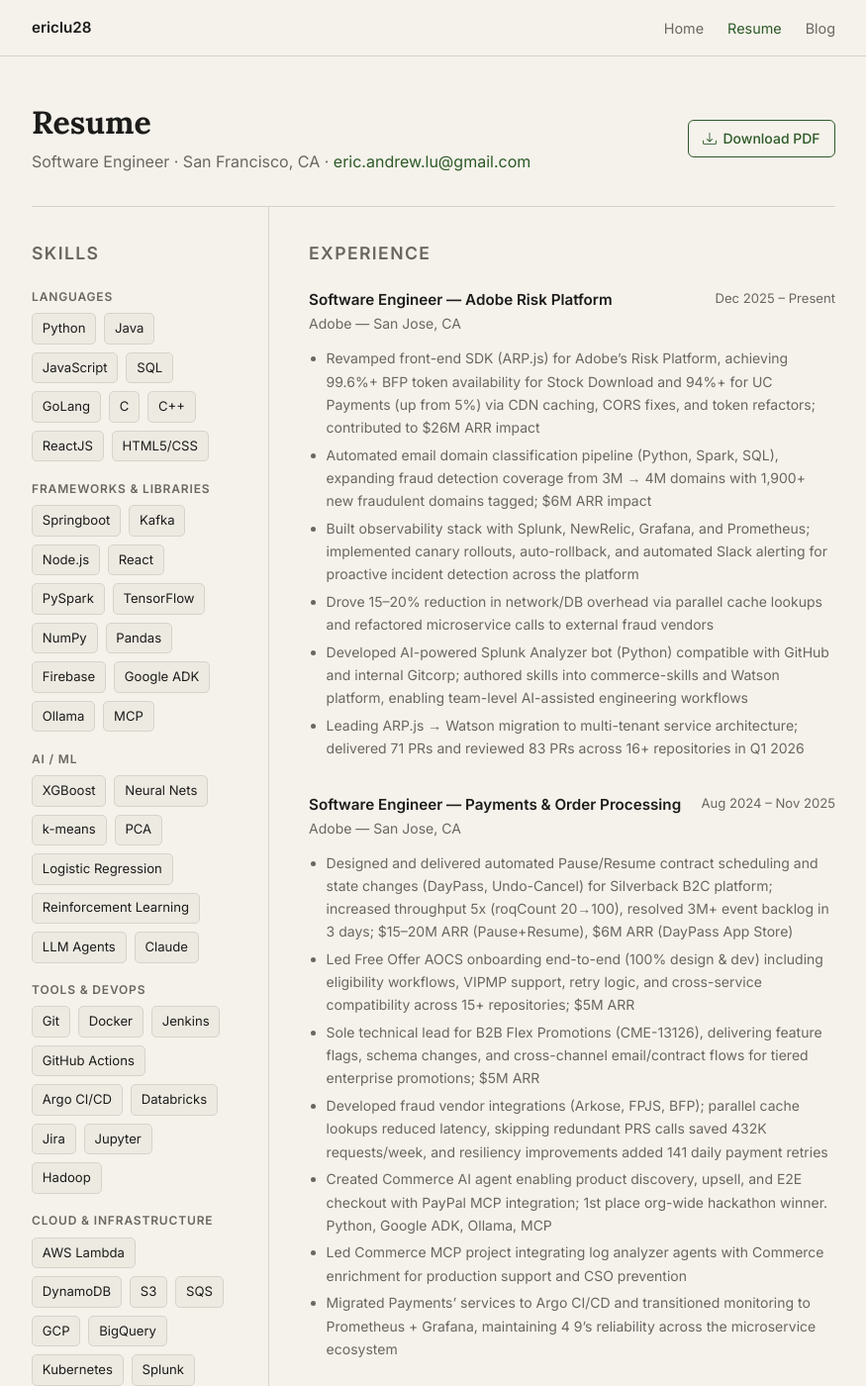
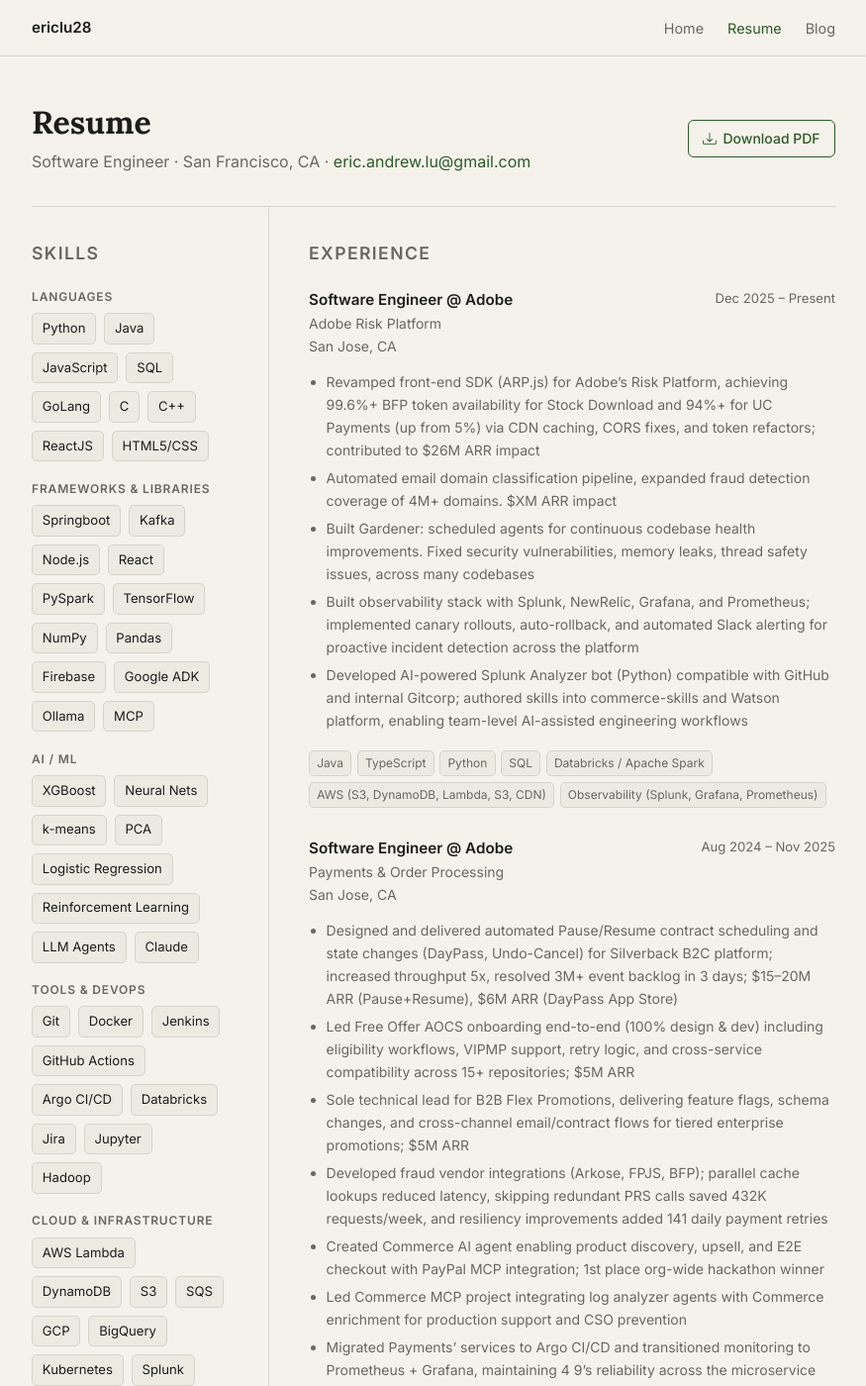
Before and after one commit to ericlu28/ericlu28.github.io, a Jekyll site: the page built from resume.html, in a window 1280 px wide and 1400 px high. Shown: the whole window at 99% size, without its empty margins (202-1077 px from the left). Built offline with Jekyll 4.4.1, drawn with Linux system fonts in a browser that asks for light colours; some of the changed text lies outside the part shown.

Commit message:
Adobe ARP

```diff
--- a/css/style.css
+++ b/css/style.css
@@ -455,6 +455,19 @@
 }
 .resume-entry ul li { margin-bottom: 0.3rem; }
 
+.resume-entry-tools {
+  grid-column: 1 / -1;
+  display: flex;
+  flex-wrap: wrap;
+  gap: 0.35rem;
+  margin-top: 0.6rem;
+}
+.resume-entry-tools .skill-tag {
+  font-size: 0.75rem;
+  padding: 0.2em 0.6em;
+  color: var(--muted);
+}
+
 .skills-grid {
   display: flex;
   flex-wrap: wrap;
--- a/resume.html
+++ b/resume.html
@@ -126,41 +126,68 @@
 
         <div class="resume-entry">
           <div>
-            <div class="resume-entry-title">Software Engineer &mdash; Adobe Risk Platform</div>
-            <div class="resume-entry-sub">Adobe &mdash; San Jose, CA</div>
+            <div class="resume-entry-title">Software Engineer @ Adobe</div>
+            <div class="resume-entry-sub">Adobe Risk Platform</div>
+            <div class="resume-entry-sub">San Jose, CA</div>
           </div>
           <div class="resume-entry-date">Dec 2025 &ndash; Present</div>
           <ul>
             <li>Revamped front-end SDK (ARP.js) for Adobe&rsquo;s Risk Platform, achieving 99.6%+ BFP token availability for Stock Download and 94%+ for UC Payments (up from 5%) via CDN caching, CORS fixes, and token refactors; contributed to $26M ARR impact</li>
-            <li>Automated email domain classification pipeline (Python, Spark, SQL), expanding fraud detection coverage from 3M &rarr; 4M domains with 1,900+ new fraudulent domains tagged; $6M ARR impact</li>
+            <li>Automated email domain classification pipeline, expanded fraud detection coverage of 4M+ domains. $XM ARR impact</li>
+            <li>Built Gardener: scheduled agents for continuous codebase health improvements. Fixed security vulnerabilities, memory leaks, thread safety issues, across many codebases</li>
             <li>Built observability stack with Splunk, NewRelic, Grafana, and Prometheus; implemented canary rollouts, auto-rollback, and automated Slack alerting for proactive incident detection across the platform</li>
-            <li>Drove 15&ndash;20% reduction in network/DB overhead via parallel cache lookups and refactored microservice calls to external fraud vendors</li>
             <li>Developed AI-powered Splunk Analyzer bot (Python) compatible with GitHub and internal Gitcorp; authored skills into commerce-skills and Watson platform, enabling team-level AI-assisted engineering workflows</li>
-            <li>Leading ARP.js &rarr; Watson migration to multi-tenant service architecture; delivered 71 PRs and reviewed 83 PRs across 16+ repositories in Q1 2026</li>
           </ul>
+          <div class="resume-entry-tools">
+            <span class="skill-tag">Java</span>
+            <span class="skill-tag">TypeScript</span>
+            <span class="skill-tag">Python</span>
+            <span class="skill-tag">SQL</span>
+            <span class="skill-tag">Databricks / Apache Spark</span>
+            <span class="skill-tag">AWS (S3, DynamoDB, Lambda, S3, CDN)</span>
+            <span class="skill-tag">Observability (Splunk, Grafana, Prometheus)</span>
+          </div>
         </div>
 
         <div class="resume-entry">
           <div>
-            <div class="resume-entry-title">Software Engineer &mdash; Payments &amp; Order Processing</div>
-            <div class="resume-entry-sub">Adobe &mdash; San Jose, CA</div>
+            <div class="resume-entry-title">Software Engineer @ Adobe</div>
+            <div class="resume-entry-sub">Payments &amp; Order Processing</div>
+            <div class="resume-entry-sub">San Jose, CA</div>
           </div>
           <div class="resume-entry-date">Aug 2024 &ndash; Nov 2025</div>
           <ul>
-            <li>Designed and delivered automated Pause/Resume contract scheduling and state changes (DayPass, Undo-Cancel) for Silverback B2C platform; increased throughput 5x (roqCount 20&rarr;100), resolved 3M+ event backlog in 3 days; $15&ndash;20M ARR (Pause+Resume), $6M ARR (DayPass App Store)</li>
+            <li>Designed and delivered automated Pause/Resume contract scheduling and state changes (DayPass, Undo-Cancel) for Silverback B2C platform; increased throughput 5x, resolved 3M+ event backlog in 3 days; $15&ndash;20M ARR (Pause+Resume), $6M ARR (DayPass App Store)</li>
             <li>Led Free Offer AOCS onboarding end-to-end (100% design &amp; dev) including eligibility workflows, VIPMP support, retry logic, and cross-service compatibility across 15+ repositories; $5M ARR</li>
-            <li>Sole technical lead for B2B Flex Promotions (CME-13126), delivering feature flags, schema changes, and cross-channel email/contract flows for tiered enterprise promotions; $5M ARR</li>
+            <li>Sole technical lead for B2B Flex Promotions, delivering feature flags, schema changes, and cross-channel email/contract flows for tiered enterprise promotions; $5M ARR</li>
             <li>Developed fraud vendor integrations (Arkose, FPJS, BFP); parallel cache lookups reduced latency, skipping redundant PRS calls saved 432K requests/week, and resiliency improvements added 141 daily payment retries</li>
-            <li>Created Commerce AI agent enabling product discovery, upsell, and E2E checkout with PayPal MCP integration; 1st place org-wide hackathon winner. Python, Google ADK, Ollama, MCP</li>
+            <li>Created Commerce AI agent enabling product discovery, upsell, and E2E checkout with PayPal MCP integration; 1st place org-wide hackathon winner</li>
             <li>Led Commerce MCP project integrating log analyzer agents with Commerce enrichment for production support and CSO prevention</li>
             <li>Migrated Payments&rsquo; services to Argo CI/CD and transitioned monitoring to Prometheus + Grafana, maintaining 4 9&rsquo;s reliability across the microservice ecosystem</li>
           </ul>
+          <div class="resume-entry-tools">
+            <span class="skill-tag">Java</span>
+            <span class="skill-tag">Springboot</span>
+            <span class="skill-tag">Kafka</span>
+            <span class="skill-tag">SQS</span>
+            <span class="skill-tag">DynamoDB</span>
+            <span class="skill-tag">S3</span>
+            <span class="skill-tag">Lambda</span>
+            <span class="skill-tag">Argo CI/CD</span>
+            <span class="skill-tag">Prometheus</span>
+            <span class="skill-tag">Grafana</span>
+            <span class="skill-tag">Python</span>
+            <span class="skill-tag">Google ADK</span>
+            <span class="skill-tag">Ollama</span>
+            <span class="skill-tag">MCP</span>
+          </div>
         </div>
 
         <div class="resume-entry">
           <div>
-            <div class="resume-entry-title">Software Engineer Intern &mdash; Payments</div>
-            <div class="resume-entry-sub">Adobe &mdash; San Jose, CA</div>
+            <div class="resume-entry-title">Software Engineer Intern @ Adobe</div>
+            <div class="resume-entry-sub">Payments</div>
+            <div class="resume-entry-sub">San Jose, CA</div>
           </div>
           <div class="resume-entry-date">May &ndash; Aug 2023</div>
           <ul>
@@ -168,45 +195,70 @@
             <li>Built end-to-end data mining processes on payment data to optimize retry schedule with 42 actionable recommendations</li>
             <li>Onboarded and documented team migration of big data querying processes from Hadoop to Apache Databricks</li>
           </ul>
+          <div class="resume-entry-tools">
+            <span class="skill-tag">Python</span>
+            <span class="skill-tag">PySpark</span>
+            <span class="skill-tag">TensorFlow</span>
+            <span class="skill-tag">XGBoost</span>
+            <span class="skill-tag">Hadoop</span>
+            <span class="skill-tag">Databricks</span>
+            <span class="skill-tag">SQL</span>
+          </div>
         </div>
 
         <div class="resume-entry">
           <div>
-            <div class="resume-entry-title">Project Lead &mdash; Emerging Technologies</div>
-            <div class="resume-entry-sub">Starbucks &mdash; San Francisco, CA</div>
+            <div class="resume-entry-title">Project Lead @ Starbucks</div>
+            <div class="resume-entry-sub">Emerging Technologies</div>
+            <div class="resume-entry-sub">San Francisco, CA</div>
           </div>
           <div class="resume-entry-date">Sep &ndash; Dec 2022</div>
         </div>
 
         <div class="resume-entry">
           <div>
-            <div class="resume-entry-title">Data Engineer Intern</div>
-            <div class="resume-entry-sub">U.S. Venture (Breakthrough) &mdash; Green Bay, WI</div>
+            <div class="resume-entry-title">Data Engineer Intern @ U.S. Venture</div>
+            <div class="resume-entry-sub">Breakthrough</div>
+            <div class="resume-entry-sub">Green Bay, WI</div>
           </div>
           <div class="resume-entry-date">May &ndash; Aug 2022</div>
           <ul>
-            <li>Deployed an end-to-end geospatial index for the pricing methodology team by integrating a common routing REST API, enabling internal query operations to a NoSQL (GeoJSON) database built on an R-Tree data structure</li>
+            <li>Deployed an end-to-end geospatial index for the pricing methodology team by integrating a routing REST API, enabling internal query operations to a NoSQL (GeoJSON) database built on an R-Tree data structure</li>
             <li>Implemented ETL pipeline processes in Python on Google Cloud Platform, reducing pricing latency by 40%</li>
             <li>Contributed to backend development in agile methodology, improving architecture of SaaS product FELIX</li>
           </ul>
+          <div class="resume-entry-tools">
+            <span class="skill-tag">Python</span>
+            <span class="skill-tag">GCP</span>
+            <span class="skill-tag">REST API</span>
+            <span class="skill-tag">NoSQL</span>
+            <span class="skill-tag">SQL</span>
+          </div>
         </div>
 
         <div class="resume-entry">
           <div>
-            <div class="resume-entry-title">Data Science Contractor</div>
-            <div class="resume-entry-sub">Roku &mdash; Berkeley, CA</div>
+            <div class="resume-entry-title">Data Science Contractor @ Roku</div>
+            <div class="resume-entry-sub">Berkeley, CA</div>
           </div>
           <div class="resume-entry-date">Jan &ndash; May 2022</div>
           <ul>
             <li>Developed ML techniques (k-means, decision tree, PCA, logistic regression) to perform unsupervised customer segmentation analysis on 1M+ Roku Remote Voice users over an eight-week timespan</li>
             <li>Built consumer profiles of distinct Roku Voice user groups, significantly increasing Roku Voice product penetration</li>
           </ul>
+          <div class="resume-entry-tools">
+            <span class="skill-tag">Python</span>
+            <span class="skill-tag">k-means</span>
+            <span class="skill-tag">PCA</span>
+            <span class="skill-tag">Logistic Regression</span>
+            <span class="skill-tag">Decision Tree</span>
+          </div>
         </div>
 
         <div class="resume-entry">
           <div>
-            <div class="resume-entry-title">Privacy &amp; Cybersecurity Consultant</div>
-            <div class="resume-entry-sub">Airbnb &mdash; Berkeley, CA</div>
+            <div class="resume-entry-title">Privacy &amp; Cybersecurity Consultant @ Airbnb</div>
+            <div class="resume-entry-sub">Berkeley, CA</div>
           </div>
           <div class="resume-entry-date">Sep &ndash; Dec 2021</div>
           <ul>
@@ -214,6 +266,11 @@
             <li>Conducted competitor UI/UX research to heighten perception of user data management rights and portability</li>
             <li>Scraped and analyzed web forums for Airbnb pain points guiding customers through the data privacy lifecycle</li>
           </ul>
+          <div class="resume-entry-tools">
+            <span class="skill-tag">Python</span>
+            <span class="skill-tag">Web Scraping</span>
+            <span class="skill-tag">UI/UX Research</span>
+          </div>
         </div>
 
       </section>
```
